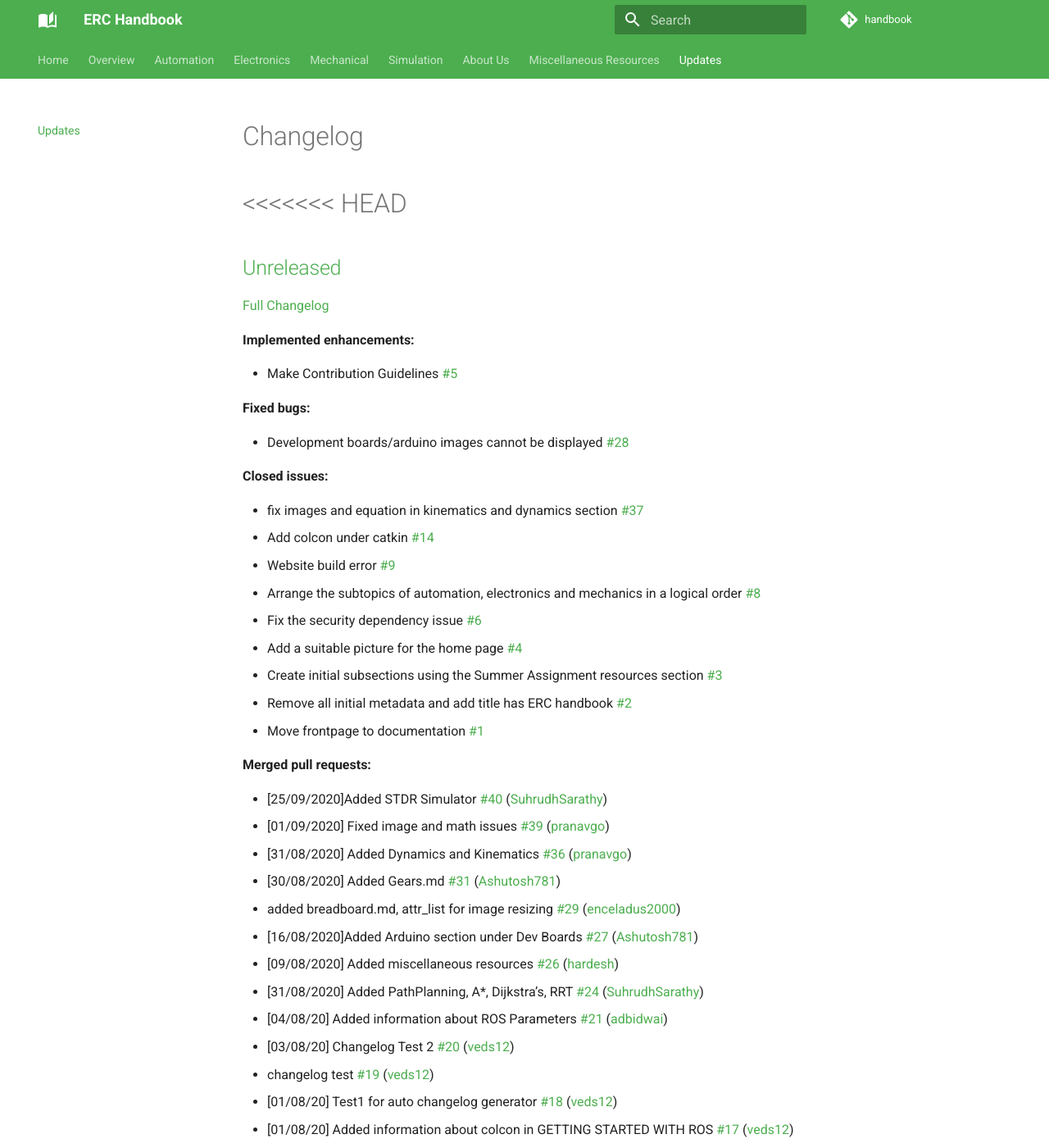
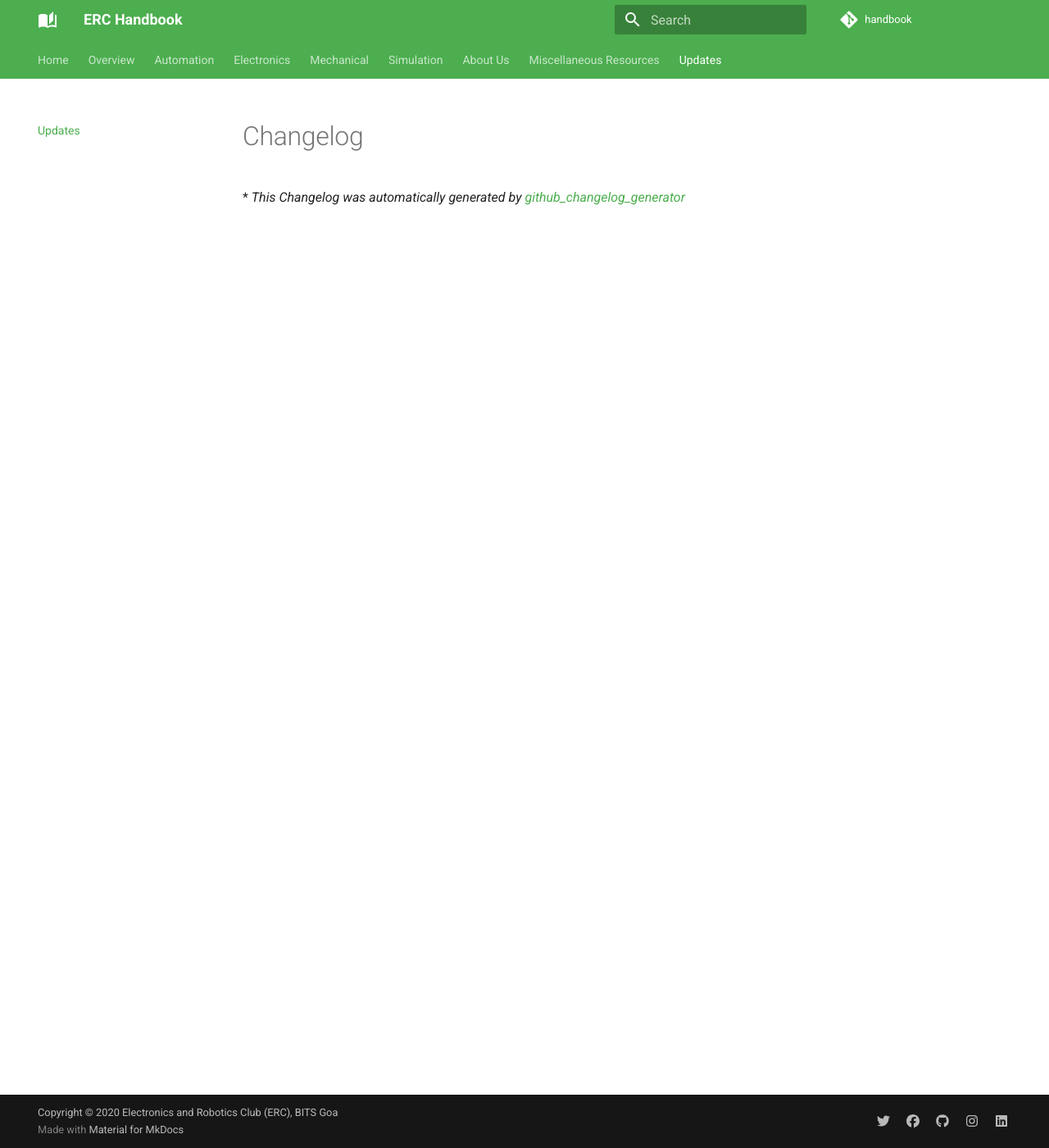
Before and after one commit to ERC-BPGC/handbook, an MkDocs documentation site: the page built from docs/CHANGELOG.md, in a window 1280 px wide and 1400 px high. Shown: the whole window at 82% size. Built offline with MkDocs 1.6.1 and Material for MkDocs 9.7.7, drawn with Linux system fonts in a browser that asks for light colours; comment, search, counter and statistics services are not loaded; some of the changed text lies outside the part shown.

Commit message:
Updated CHANGELOG.md

```diff
--- a/docs/CHANGELOG.md
+++ b/docs/CHANGELOG.md
@@ -1,49 +1,5 @@
 # Changelog
 
-<<<<<<< HEAD
-=======
-## [Unreleased](https://github.com/ERC-BPGC/handbook/tree/HEAD)
-
-[Full Changelog](https://github.com/ERC-BPGC/handbook/compare/ef9957bc9c7386b7735728f7016ccb5eb2a81e79...HEAD)
-
-**Implemented enhancements:**
-
-- Make Contribution Guidelines [\#5](https://github.com/ERC-BPGC/handbook/issues/5)
-
-**Fixed bugs:**
-
-- Development boards/arduino images cannot be displayed [\#28](https://github.com/ERC-BPGC/handbook/issues/28)
-
-**Closed issues:**
-
-- fix images and equation in kinematics and dynamics section [\#37](https://github.com/ERC-BPGC/handbook/issues/37)
-- Add colcon under catkin [\#14](https://github.com/ERC-BPGC/handbook/issues/14)
-- Website build error [\#9](https://github.com/ERC-BPGC/handbook/issues/9)
-- Arrange the subtopics of automation, electronics and mechanics in a logical order [\#8](https://github.com/ERC-BPGC/handbook/issues/8)
-- Fix the security dependency issue [\#6](https://github.com/ERC-BPGC/handbook/issues/6)
-- Add a suitable picture for the home page [\#4](https://github.com/ERC-BPGC/handbook/issues/4)
-- Create initial subsections using the Summer Assignment resources section [\#3](https://github.com/ERC-BPGC/handbook/issues/3)
-- Remove all initial metadata and add title has ERC handbook [\#2](https://github.com/ERC-BPGC/handbook/issues/2)
-- Move frontpage to documentation [\#1](https://github.com/ERC-BPGC/handbook/issues/1)
-
-**Merged pull requests:**
-
-- \[25/09/2020\]Added STDR Simulator [\#40](https://github.com/ERC-BPGC/handbook/pull/40) ([SuhrudhSarathy](https://github.com/SuhrudhSarathy))
-- \[01/09/2020\] Fixed image and math issues [\#39](https://github.com/ERC-BPGC/handbook/pull/39) ([pranavgo](https://github.com/pranavgo))
-- \[31/08/2020\] Added Dynamics and Kinematics [\#36](https://github.com/ERC-BPGC/handbook/pull/36) ([pranavgo](https://github.com/pranavgo))
-- \[30/08/2020\] Added Gears.md [\#31](https://github.com/ERC-BPGC/handbook/pull/31) ([Ashutosh781](https://github.com/Ashutosh781))
-- added breadboard.md, attr\_list for image resizing [\#29](https://github.com/ERC-BPGC/handbook/pull/29) ([enceladus2000](https://github.com/enceladus2000))
-- \[16/08/2020\]Added Arduino section under Dev Boards [\#27](https://github.com/ERC-BPGC/handbook/pull/27) ([Ashutosh781](https://github.com/Ashutosh781))
-- \[09/08/2020\] Added miscellaneous resources [\#26](https://github.com/ERC-BPGC/handbook/pull/26) ([hardesh](https://github.com/hardesh))
-- \[31/08/2020\] Added PathPlanning, A\*, Dijkstra's, RRT [\#24](https://github.com/ERC-BPGC/handbook/pull/24) ([SuhrudhSarathy](https://github.com/SuhrudhSarathy))
-- \[04/08/20\] Added information about ROS Parameters [\#21](https://github.com/ERC-BPGC/handbook/pull/21) ([adbidwai](https://github.com/adbidwai))
-- \[03/08/20\] Changelog Test 2 [\#20](https://github.com/ERC-BPGC/handbook/pull/20) ([veds12](https://github.com/veds12))
-- changelog test [\#19](https://github.com/ERC-BPGC/handbook/pull/19) ([veds12](https://github.com/veds12))
-- \[01/08/20\] Test1 for auto changelog generator [\#18](https://github.com/ERC-BPGC/handbook/pull/18) ([veds12](https://github.com/veds12))
-- \[01/08/20\] Added information about colcon in GETTING STARTED WITH ROS [\#17](https://github.com/ERC-BPGC/handbook/pull/17) ([veds12](https://github.com/veds12))
-- Update mkdocs.yml [\#12](https://github.com/ERC-BPGC/handbook/pull/12) ([Ashutosh781](https://github.com/Ashutosh781))
-
->>>>>>> 7eeb3a7f4d403aca6ed6779c8af74caf8a2dabd4
 
 
 \* *This Changelog was automatically generated by [github_changelog_generator](https://github.com/github-changelog-generator/github-changelog-generator)*
```
